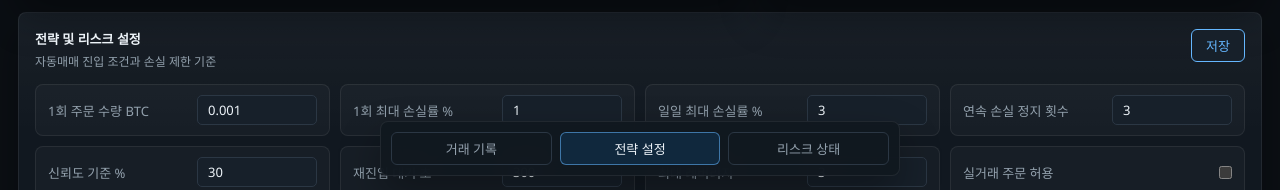
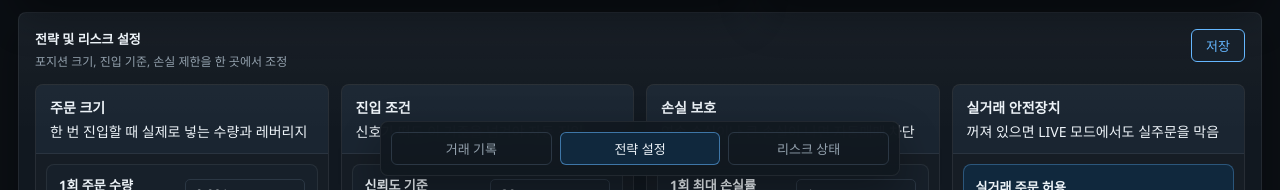
Before and after one commit to YONGHYNG/STOCK_WEB, a React (Vite) app in the folder frontend/: page / in a window 1280 px wide. Both pictures are taken after a click on the button "전략 설정". Shown: the part 610-800 px from the top of the page. Built offline with nearby package versions, Linux system fonts and the light colour scheme; no server answers.

Commit message:
Improve strategy and risk panels

```diff
--- a/frontend/src/pages/RiskStatus.jsx
+++ b/frontend/src/pages/RiskStatus.jsx
@@ -8,11 +8,19 @@ function pct(v) {
 }
 
 export function RiskStatus({ signal }) {
-  const cards = [
+  const direction = signal?.direction ?? 'HOLD'
+  const grade = signal?.entry_grade ?? '-'
+  const warnings = signal?.risk_warnings ?? []
+  const canEnter = direction !== 'HOLD' && !['C', 'D', 'F'].includes(grade) && warnings.length === 0
+
+  const pricePlan = [
     ['손절가', money(signal?.stop_loss), 'var(--red)'],
     ['1차 익절가', money(signal?.take_profit_1), 'var(--green)'],
     ['2차 익절가', money(signal?.take_profit_2), 'var(--green)'],
     ['3차 익절가', money(signal?.take_profit_3), 'var(--green)'],
+  ]
+
+  const costPlan = [
     ['순손익비', signal?.net_risk_reward ? `1 : ${signal.net_risk_reward}` : '-', 'var(--yellow)'],
     ['스프레드', pct(signal?.spread_rate), 'var(--text)'],
     ['펀딩비', pct(signal?.funding_rate), 'var(--text)'],
@@ -26,24 +34,82 @@ export function RiskStatus({ signal }) {
       <div className="workspace-panel__top">
         <div>
           <h2>리스크 상태</h2>
-          <p>손절, 익절, 비용, 청산 위험</p>
+          <p>현재 신호가 실제 진입 가능한 자리인지 확인</p>
         </div>
       </div>
-      <div style={S.grid}>
-        {cards.map(([label, value, color]) => (
-          <div key={label} style={S.card}>
-            <div style={S.label}>{label}</div>
-            <div style={{ ...S.value, color }}>{value}</div>
+
+      <div style={S.summary}>
+        <div style={S.summaryItem}>
+          <span style={S.label}>현재 판단</span>
+          <strong style={{ ...S.summaryValue, color: direction === 'LONG' ? 'var(--green)' : direction === 'SHORT' ? 'var(--red)' : 'var(--yellow)' }}>{direction}</strong>
+        </div>
+        <div style={S.summaryItem}>
+          <span style={S.label}>진입 등급</span>
+          <strong style={S.summaryValue}>{grade}</strong>
+        </div>
+        <div style={S.summaryItem}>
+          <span style={S.label}>자동 진입</span>
+          <strong style={{ ...S.summaryValue, color: canEnter ? 'var(--green)' : 'var(--red)' }}>{canEnter ? '가능' : '차단/관망'}</strong>
+        </div>
+      </div>
+
+      <RiskGroup title="가격 계획" note="진입 후 손절과 분할 익절 기준">
+        <MetricGrid items={pricePlan} />
+      </RiskGroup>
+
+      <RiskGroup title="비용 및 청산 위험" note="수수료, 펀딩비, 청산가 안전거리 확인">
+        <MetricGrid items={costPlan} />
+      </RiskGroup>
+
+      <RiskGroup title="위험 경고" note="하나라도 강한 경고가 있으면 자동 진입이 막힘">
+        {warnings.length === 0 ? (
+          <div style={S.clearBox}>현재 표시된 위험 경고 없음</div>
+        ) : (
+          <div style={S.warningList}>
+            {warnings.map((warning) => <div key={warning} style={S.warning}>{warning}</div>)}
           </div>
-        ))}
-      </div>
+        )}
+      </RiskGroup>
     </section>
   )
 }
 
+function RiskGroup({ title, note, children }) {
+  return (
+    <div style={S.group}>
+      <div style={S.groupHeader}>
+        <strong>{title}</strong>
+        <span>{note}</span>
+      </div>
+      {children}
+    </div>
+  )
+}
+
+function MetricGrid({ items }) {
+  return (
+    <div style={S.grid}>
+      {items.map(([label, value, color]) => (
+        <div key={label} style={S.card}>
+          <div style={S.label}>{label}</div>
+          <div style={{ ...S.value, color }}>{value}</div>
+        </div>
+      ))}
+    </div>
+  )
+}
+
 const S = {
-  grid: { display: 'grid', gridTemplateColumns: 'repeat(auto-fit, minmax(150px, 1fr))', gap: 8 },
+  summary: { display: 'grid', gridTemplateColumns: 'repeat(auto-fit, minmax(150px, 1fr))', gap: 8, marginBottom: 12 },
+  summaryItem: { background: 'var(--card)', border: '1px solid var(--border-soft)', borderRadius: 8, padding: '12px 14px' },
+  summaryValue: { display: 'block', fontSize: 22, marginTop: 5 },
+  group: { border: '1px solid var(--border-soft)', borderRadius: 8, background: 'rgba(255,255,255,0.024)', overflow: 'hidden', marginTop: 12 },
+  groupHeader: { display: 'grid', gap: 4, padding: '12px 14px', borderBottom: '1px solid var(--border-soft)', background: 'rgba(101,183,255,0.055)' },
+  grid: { display: 'grid', gridTemplateColumns: 'repeat(auto-fit, minmax(150px, 1fr))', gap: 8, padding: 10 },
   card: { background: 'var(--card)', border: '1px solid var(--border-soft)', borderRadius: 8, padding: '12px 14px' },
   label: { fontSize: 11, color: 'var(--text2)', marginBottom: 6 },
   value: { fontSize: 17, fontWeight: 850, whiteSpace: 'nowrap', overflow: 'hidden', textOverflow: 'ellipsis' },
+  clearBox: { margin: 10, padding: '12px 14px', borderRadius: 8, border: '1px solid rgba(51,209,122,0.28)', color: 'var(--green)', background: 'var(--green-dim)' },
+  warningList: { display: 'grid', gap: 8, padding: 10 },
+  warning: { padding: '10px 12px', borderRadius: 8, border: '1px solid rgba(255,92,92,0.28)', color: 'var(--red)', background: 'var(--red-dim)' },
 }
--- a/frontend/src/pages/StrategySetting.jsx
+++ b/frontend/src/pages/StrategySetting.jsx
@@ -37,39 +37,73 @@ export function StrategySetting({ settings, onSaved }) {
       <div className="workspace-panel__top">
         <div>
           <h2>전략 및 리스크 설정</h2>
-          <p>자동매매 진입 조건과 손실 제한 기준</p>
+          <p>포지션 크기, 진입 기준, 손실 제한을 한 곳에서 조정</p>
         </div>
         <button onClick={save} style={{ color: 'var(--blue)', borderColor: 'var(--blue)' }}>{saved ? '저장됨' : '저장'}</button>
       </div>
-      <div style={S.form}>
-        <Field label="1회 주문 수량 BTC" value={form.order_size_btc} step="0.001" onChange={(v) => set('order_size_btc', v)} />
-        <Field label="1회 최대 손실률 %" value={form.max_loss_pct} step="0.5" onChange={(v) => set('max_loss_pct', v)} />
-        <Field label="일일 최대 손실률 %" value={form.daily_max_loss_pct} step="1" onChange={(v) => set('daily_max_loss_pct', v)} />
-        <Field label="연속 손실 정지 횟수" value={form.consecutive_loss_limit} step="1" onChange={(v) => set('consecutive_loss_limit', Math.trunc(v))} />
-        <Field label="신뢰도 기준 %" value={form.confidence_threshold} step="5" onChange={(v) => set('confidence_threshold', v)} />
-        <Field label="재진입 대기 초" value={form.reentry_wait_seconds} step="60" onChange={(v) => set('reentry_wait_seconds', Math.trunc(v))} />
-        <Field label="최대 레버리지" value={form.max_leverage} step="1" onChange={(v) => set('max_leverage', Math.trunc(v))} />
-        <label style={S.row}>
-          <span style={S.label}>실거래 주문 허용</span>
-          <input type="checkbox" checked={Boolean(form.live_trading_allowed)} onChange={(e) => set('live_trading_allowed', e.target.checked)} />
-        </label>
+      <div style={S.sections}>
+        <SettingGroup title="주문 크기" note="한 번 진입할 때 실제로 넣는 수량과 레버리지">
+          <Field label="1회 주문 수량" hint="BTC 단위" value={form.order_size_btc} step="0.001" onChange={(v) => set('order_size_btc', v)} />
+          <Field label="최대 레버리지" hint="자동매매 상한" value={form.max_leverage} step="1" onChange={(v) => set('max_leverage', Math.trunc(v))} />
+        </SettingGroup>
+
+        <SettingGroup title="진입 조건" note="신호가 떠도 이 기준을 넘겨야 자동 진입">
+          <Field label="신뢰도 기준" hint="% 이상일 때 진입" value={form.confidence_threshold} step="5" onChange={(v) => set('confidence_threshold', v)} />
+          <Field label="재진입 대기" hint="초 단위" value={form.reentry_wait_seconds} step="60" onChange={(v) => set('reentry_wait_seconds', Math.trunc(v))} />
+        </SettingGroup>
+
+        <SettingGroup title="손실 보호" note="연속 손실이나 큰 손실이 나면 자동매매 차단">
+          <Field label="1회 최대 손실률" hint="% 초과 시 진입 차단" value={form.max_loss_pct} step="0.5" onChange={(v) => set('max_loss_pct', v)} />
+          <Field label="일일 최대 손실률" hint="% 도달 시 당일 중지" value={form.daily_max_loss_pct} step="1" onChange={(v) => set('daily_max_loss_pct', v)} />
+          <Field label="연속 손실 정지" hint="횟수 도달 시 중지" value={form.consecutive_loss_limit} step="1" onChange={(v) => set('consecutive_loss_limit', Math.trunc(v))} />
+        </SettingGroup>
+
+        <SettingGroup title="실거래 안전장치" note="꺼져 있으면 LIVE 모드에서도 실주문을 막음">
+          <label style={S.switchRow}>
+            <span>
+              <strong style={S.mainLabel}>실거래 주문 허용</strong>
+              <span style={S.hint}>{form.live_trading_allowed ? '실주문 가능' : '실주문 차단'}</span>
+            </span>
+            <input type="checkbox" checked={Boolean(form.live_trading_allowed)} onChange={(e) => set('live_trading_allowed', e.target.checked)} />
+          </label>
+        </SettingGroup>
       </div>
     </section>
   )
 }
 
-function Field({ label, value, step, onChange }) {
+function SettingGroup({ title, note, children }) {
+  return (
+    <div style={S.group}>
+      <div style={S.groupHeader}>
+        <strong>{title}</strong>
+        <span>{note}</span>
+      </div>
+      <div style={S.groupBody}>{children}</div>
+    </div>
+  )
+}
+
+function Field({ label, hint, value, step, onChange }) {
   return (
     <label style={S.row}>
-      <span style={S.label}>{label}</span>
+      <span>
+        <strong style={S.mainLabel}>{label}</strong>
+        <span style={S.hint}>{hint}</span>
+      </span>
       <input type="number" value={value} step={step} onChange={(e) => onChange(Number(e.target.value))} style={S.input} />
     </label>
   )
 }
 
 const S = {
-  form: { display: 'grid', gridTemplateColumns: 'repeat(auto-fit, minmax(260px, 1fr))', gap: 10 },
-  row: { display: 'flex', justifyContent: 'space-between', alignItems: 'center', gap: 12, border: '1px solid var(--border-soft)', borderRadius: 8, padding: '10px 12px', background: 'rgba(255,255,255,0.026)' },
-  label: { color: 'var(--text2)', fontSize: 13 },
+  sections: { display: 'grid', gridTemplateColumns: 'repeat(auto-fit, minmax(280px, 1fr))', gap: 12 },
+  group: { border: '1px solid var(--border-soft)', borderRadius: 8, background: 'rgba(255,255,255,0.024)', overflow: 'hidden' },
+  groupHeader: { display: 'grid', gap: 4, padding: '12px 14px', borderBottom: '1px solid var(--border-soft)', background: 'rgba(101,183,255,0.055)', color: 'var(--text)' },
+  groupBody: { display: 'grid', gap: 8, padding: 10 },
+  row: { display: 'flex', justifyContent: 'space-between', alignItems: 'center', gap: 12, border: '1px solid var(--border-soft)', borderRadius: 8, padding: '10px 12px', background: 'var(--card)' },
+  switchRow: { display: 'flex', justifyContent: 'space-between', alignItems: 'center', gap: 12, border: '1px solid rgba(101,183,255,0.32)', borderRadius: 8, padding: '12px', background: 'var(--blue-dim)' },
+  mainLabel: { display: 'block', color: 'var(--text)', fontSize: 13, marginBottom: 3 },
+  hint: { display: 'block', color: 'var(--text2)', fontSize: 11 },
   input: { width: 120 },
 }
```
